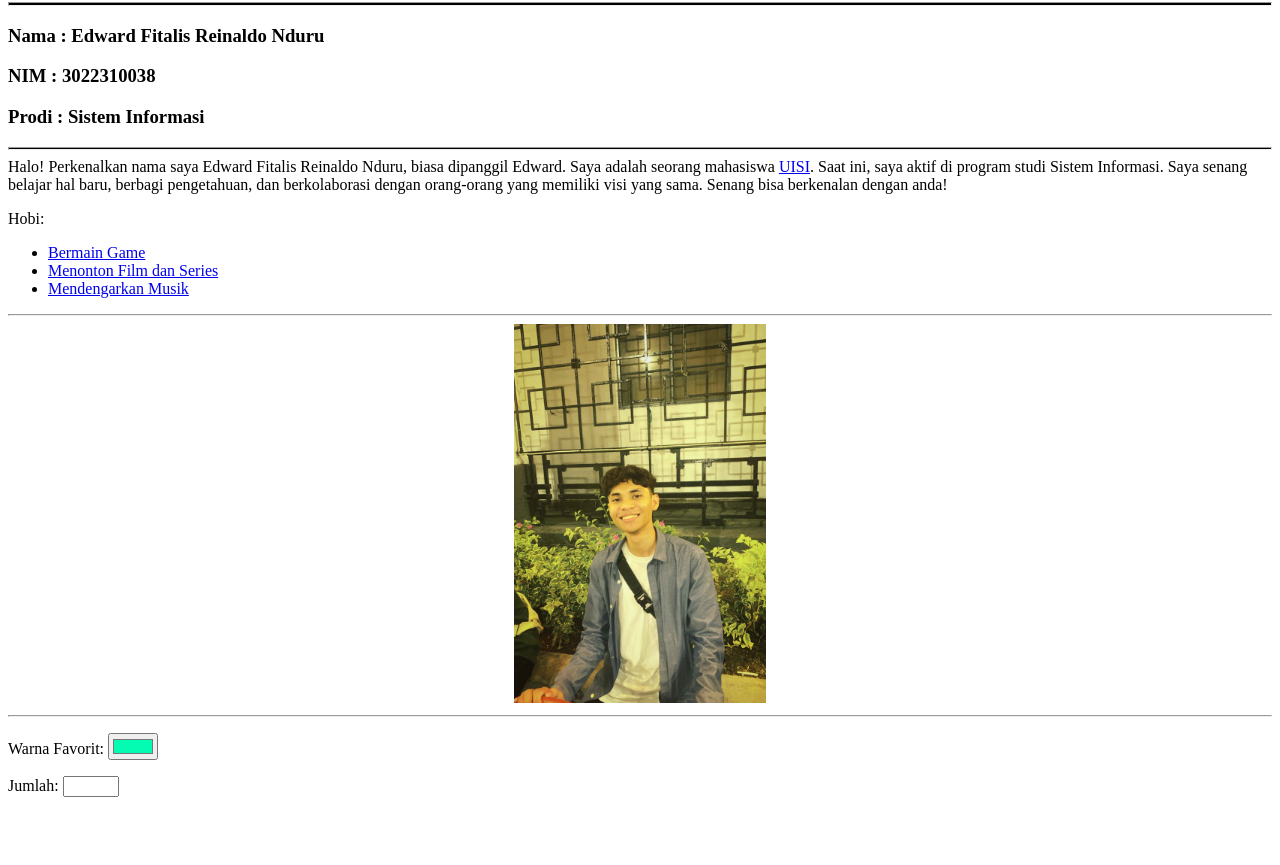
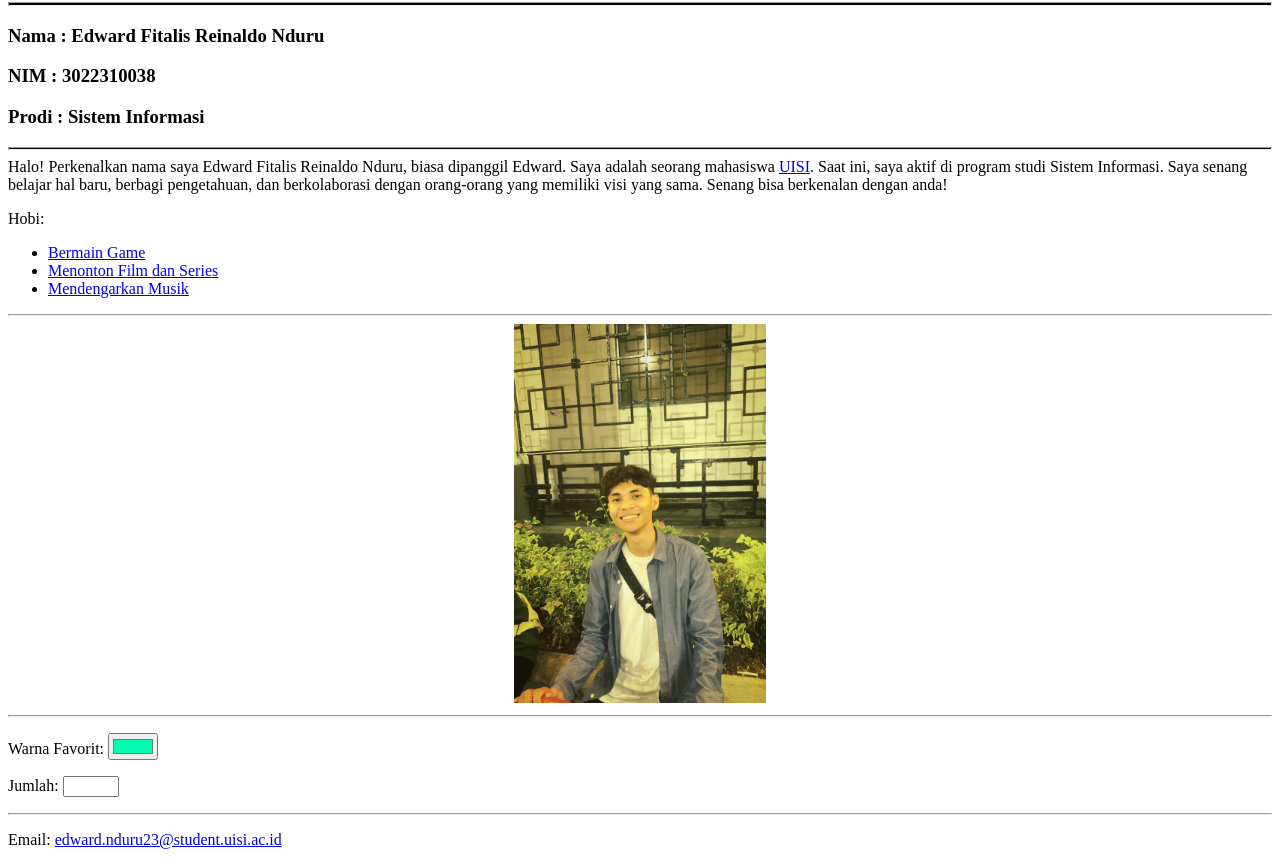
Before and after one commit to Edward-Reinaldo/cv, a plain HTML site: page index.html in a window 1280 px wide. Shown: the part 78-943 px from the top of the page. Before the commit the page ends 891 px from the top, so only its background shows below. Drawn offline with Linux system fonts and the light colour scheme.

Commit message:
add email

```diff
--- a/index.html
+++ b/index.html
@@ -46,5 +46,7 @@
                 <input type="number" id="jumlah" name="jumlah" min="1" max="10">
             </p>
         </div>
+        <hr>
+        <p>Email: <a href=edward.nduru23@student.uisi.ac.id>edward.nduru23@student.uisi.ac.id</a></p>
     </body>
 </html>
```
